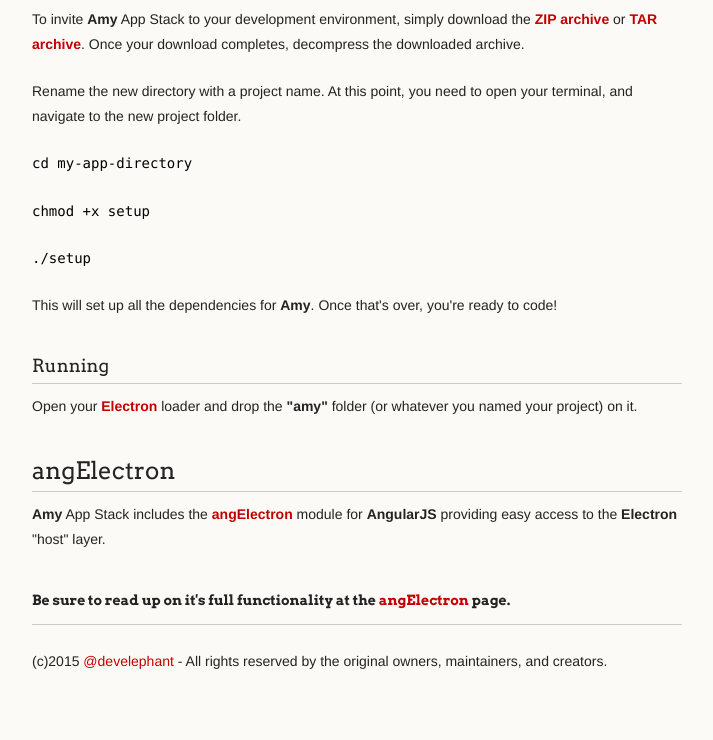
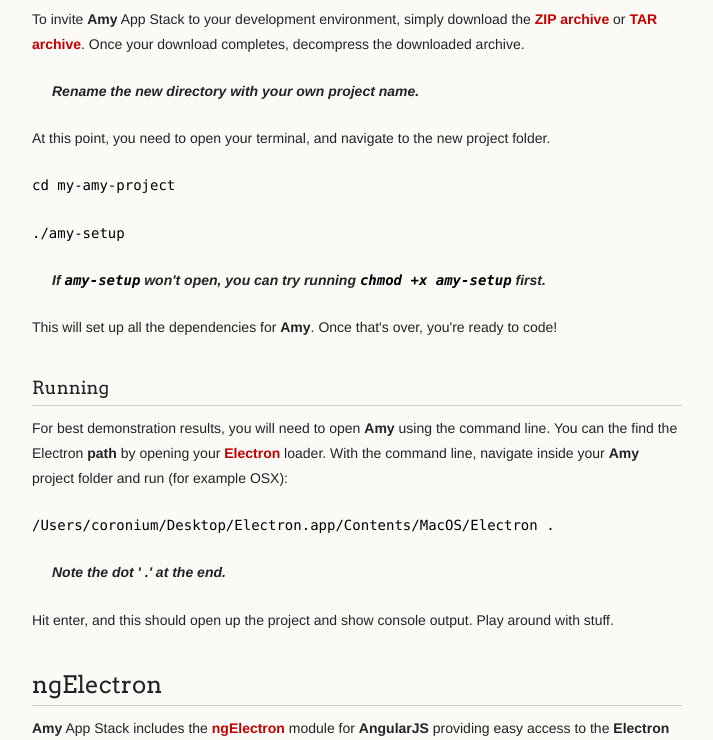
Before and after one commit to develephant/Amy, a plain HTML site: page index.html in a window 1280 px wide. Shown: the part 1460-2200 px from the top of the page, without its empty margins (278-991 px from the left). Drawn offline with Linux system fonts and the light colour scheme.

```diff
--- a/index.html
+++ b/index.html
@@ -42,15 +42,15 @@
 
 <p><strong>Amy</strong> App Stack is a <em>semi-opinionated</em> <a href="http://angularjs.org"><strong>AngularJS</strong></a>, <a href="https://material.angularjs.org"><strong>Material UI</strong></a>, and <a href="http://electron.atom.io"><strong>Electron</strong></a>  project starter for your, soon-to-be, awesome <strong>Electron</strong> App.</p>
 
-<p>One major feature is the integration of the <a href="https://github.com/develephant/ang-electron"><strong>angElectron</strong></a> module for <strong>AngularJS</strong>.  The module allows for easy communication between the <strong>Electron</strong> and <strong>AngularJS</strong> layers.  The module also provides direct access to <strong>Electron</strong> itself!</p>
+<p>One major feature is the integration of the <a href="https://github.com/develephant/ngElectron"><strong>ngElectron</strong></a> module for <strong>AngularJS</strong>.  The module allows for easy communication between the <strong>Electron</strong> and <strong>AngularJS</strong> layers.  The module also provides direct access to <strong>Electron</strong> itself!</p>
 
 <p><strong>Amy</strong> app stack is not for the unmotivated developer.  Both <strong>AngularJS</strong> and <strong>MaterialUI</strong> take some effort to master, but allow you to make some really awesome <strong>Electron</strong> and <strong>AngularJS</strong> desktop applications using popular and up-and-coming tools.</p>
 
-<p>Feel free to submit any issues, pushes, or job offers. Thanks!</p>
+<p>Feel free to submit any issues, pushes, or <a href="https://twitter/develephant">job offers</a>. Thanks!</p>
 
 <p>Twit me up sometime @<a href="http://twitter.com/develephant">develephant</a></p>
 
-<p>Code Awesome!</p>
+<p><strong><em>Amy Says, "Code Awesome!"</em></strong></p>
 
 <h2>
 <a id="meet-amy-app-stack" class="anchor" href="#meet-amy-app-stack" aria-hidden="true"><span class="octicon octicon-link"></span></a>Meet Amy App Stack</h2>
@@ -78,7 +78,7 @@
 <td>Google Material Design Widgets</td>
 </tr>
 <tr>
-<td><a href="https://github.com/develephant/ang-electron">angElectron</a></td>
+<td><a href="https://github.com/develephant/ngElectron">ngElectron</a></td>
 <td>AngularJS Electron module</td>
 </tr>
 <tr>
@@ -98,28 +98,42 @@
 
 <p>To invite <strong>Amy</strong> App Stack to your development environment, simply download the <a href="https://github.com/develephant/Amy/zipball/master"><strong>ZIP archive</strong></a> or <a href="https://github.com/develephant/Amy/tarball/master"><strong>TAR archive</strong></a>. Once your download completes, decompress the downloaded archive.</p>
 
-<p>Rename the new directory with a project name. At this point, you need to open your terminal, and navigate to the new project folder.</p>
+<blockquote>
+<p><strong>Rename the new directory with your own project name.</strong></p>
+</blockquote>
 
-<p><code>cd my-app-directory</code></p>
+<p>At this point, you need to open your terminal, and navigate to the new project folder.</p>
 
-<p><code>chmod +x setup</code></p>
+<p><code>cd my-amy-project</code></p>
 
-<p><code>./setup</code></p>
+<p><code>./amy-setup</code></p>
+
+<blockquote>
+<p><strong>If <code>amy-setup</code> won't open, you can try running <code>chmod +x amy-setup</code> first.</strong></p>
+</blockquote>
 
 <p>This will set up all the dependencies for <strong>Amy</strong>. Once that's over, you're ready to code!</p>
 
 <h3>
 <a id="running" class="anchor" href="#running" aria-hidden="true"><span class="octicon octicon-link"></span></a>Running</h3>
 
-<p>Open your <a href="https://github.com/atom/electron/releases"><strong>Electron</strong></a> loader and drop the <strong>"amy"</strong> folder (or whatever you named your project) on it.</p>
+<p>For best demonstration results, you will need to open <strong>Amy</strong> using the command line. You can the find the Electron <strong>path</strong> by opening your <a href="https://github.com/atom/electron/releases"><strong>Electron</strong></a> loader. With the command line, navigate inside your <strong>Amy</strong> project folder and run (for example OSX):</p>
+
+<p><code>/Users/coronium/Desktop/Electron.app/Contents/MacOS/Electron .</code></p>
+
+<blockquote>
+<p><strong>Note the dot ' .' at the end.</strong></p>
+</blockquote>
+
+<p>Hit enter, and this should open up the project and show console output. Play around with stuff.</p>
 
 <h2>
-<a id="angelectron" class="anchor" href="#angelectron" aria-hidden="true"><span class="octicon octicon-link"></span></a>angElectron</h2>
+<a id="ngelectron" class="anchor" href="#ngelectron" aria-hidden="true"><span class="octicon octicon-link"></span></a>ngElectron</h2>
 
-<p><strong>Amy</strong> App Stack includes the <a href="https://github.com/develephant/ang-electron"><strong>angElectron</strong></a> module for <strong>AngularJS</strong> providing easy access to the <strong>Electron</strong> "host" layer.</p>
+<p><strong>Amy</strong> App Stack includes the <a href="https://github.com/develephant/ngElectron"><strong>ngElectron</strong></a> module for <strong>AngularJS</strong> providing easy access to the <strong>Electron</strong> "host" layer.</p>
 
 <h4>
-<a id="be-sure-to-read-up-on-its-full-functionality-at-the-angelectron-page" class="anchor" href="#be-sure-to-read-up-on-its-full-functionality-at-the-angelectron-page" aria-hidden="true"><span class="octicon octicon-link"></span></a>Be sure to read up on it's full functionality at the <a href="https://github.com/develephant/ang-electron"><strong>angElectron</strong></a> page.</h4>
+<a id="be-sure-to-read-up-on-its-full-functionality-at-the-ngelectron-page" class="anchor" href="#be-sure-to-read-up-on-its-full-functionality-at-the-ngelectron-page" aria-hidden="true"><span class="octicon octicon-link"></span></a>Be sure to read up on it's full functionality at the <a href="https://github.com/develephant/ngElectron"><strong>ngElectron</strong></a> page.</h4>
 
 <hr>
 
```
Also changed, not shown: params.json (+1 -1 lines).
